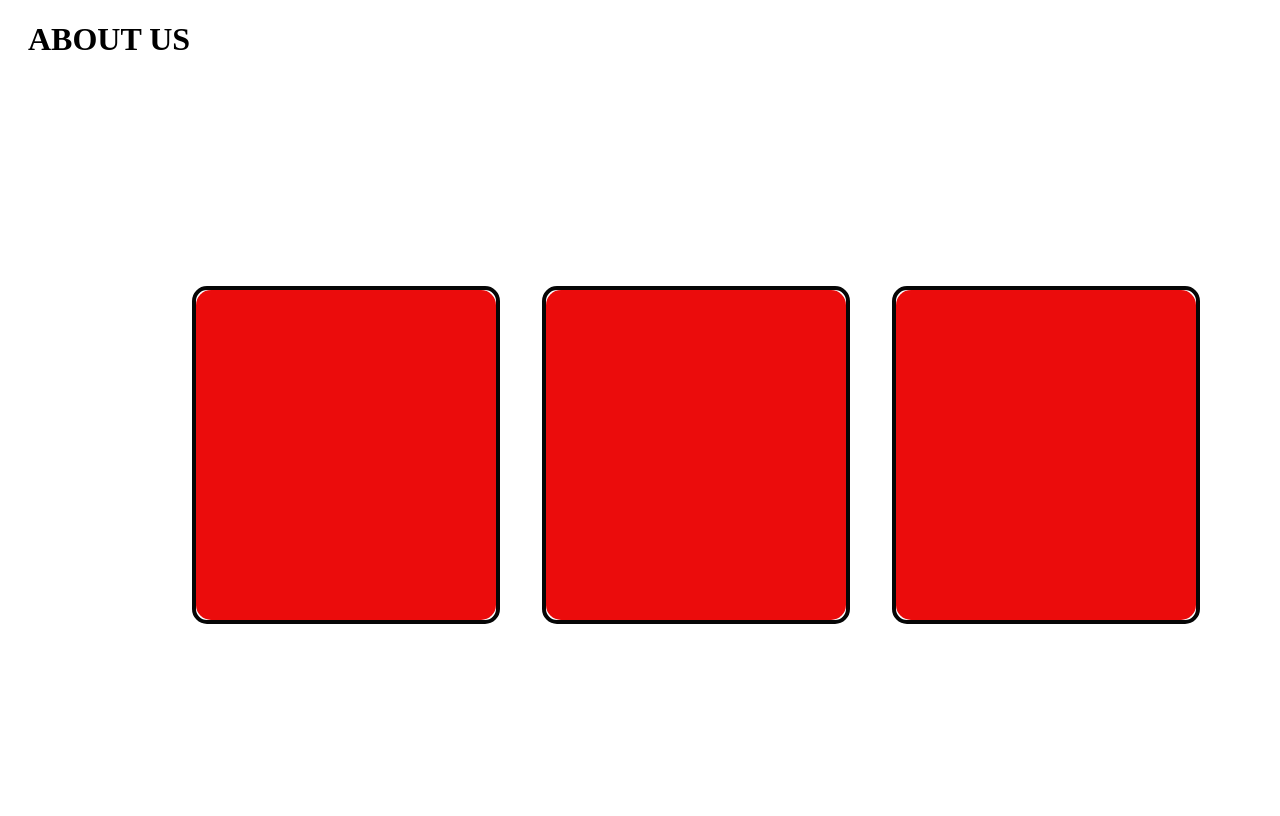
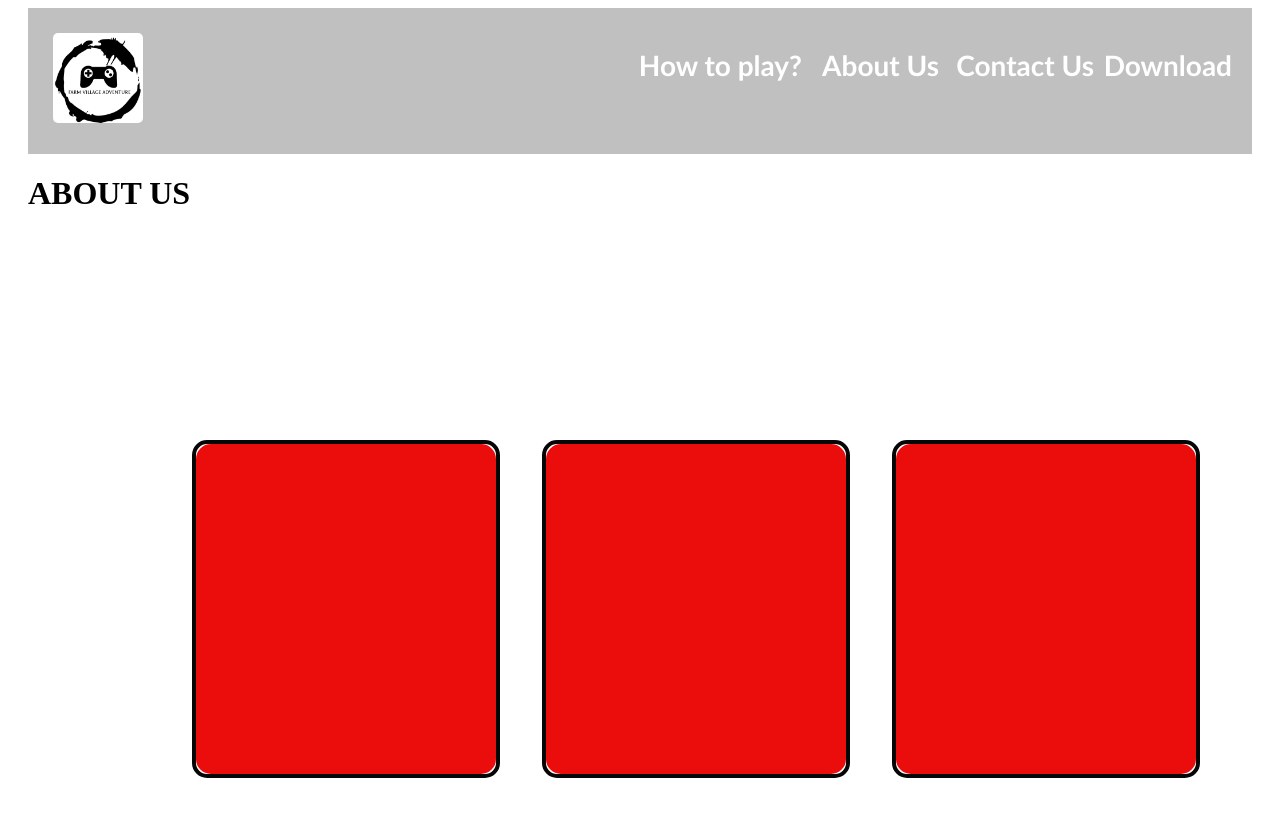
Before and after one commit to codingburgas/2122-the-games--adventures-final-project-dhgrudov19, a plain HTML site: page project/pages/about us.html in a window 1280 px wide. Shown: the top 816 px of the page. Drawn offline with Linux system fonts and the light colour scheme; files that its build step writes are made by us from their sources; files whose address does not match are found by name.

Commit message:
Add files via upload
Edit aboutus.html

```diff
--- a/project/pages/about us.html
+++ b/project/pages/about us.html
@@ -1,10 +1,31 @@
 <!DOCTYPE html>
 <html>
     <head>
+        <meta charset="UTF-8">
+        <meta name="viewport" content="width=device-width, initial-scale=1.0">
         <link rel="stylesheet" href="aboutus.css">
         <title>ABOUT US</title>
     </head>
     <body>
+        <nav>
+            <div class="homepage">
+                    <div class="logo">
+                        <a href="../index.html"><img id="logo" src="../images/logo.png" height="90px" width="90px"></a>
+                    </div>
+                    <div class="play">
+                        <a href="play.html">How to play?</a>
+                    </div>
+                    <div class="aboutus">
+                        About Us
+                    </div>
+                    <div class="contactus">
+                        <a href="contactus.html">Contact Us</a>
+                    </div>
+                    <div class="download">
+                        Download
+                    </div>
+            </div>
+        </nav>
         <h1><centre>ABOUT US</centre></h1>
         <!-- Flip cards about our team -->
 <div class ="flipCards">
--- a/project/styles/aboutus.css
+++ b/project/styles/aboutus.css
@@ -1,3 +1,101 @@
+html {
+	overflow: hidden;
+}
+
+body {
+	position:relative;
+	left:20px;
+}
+
+/*decorite homepage*/
+.homepage {
+	background-color: rgb(192, 192, 192);
+    min-height: 100%;
+    position: relative;
+    background-position: center;
+    background-size: cover;
+    background-repeat: no-repeat;
+    background-attachment:local;
+	margin-right: 40px;
+}
+
+.play, .aboutus, .contactus, .download {
+    font-size: 28px;
+    font-family: Calibri;
+    color: #FFFFFF;
+    font-weight: bold;
+    display: inline-block;
+    margin-top: 40px;
+    margin-bottom: auto;
+    height: fit-content;
+    transition: all 0.8s;
+}
+
+.play, .aboutus, .contactus, .download {
+    position: absolute;
+}
+
+.logo:hover, .play:hover, .aboutus:hover, .contactus:hover, .download:hover {
+    background-color: #FFFFFF;
+    border-radius: 10px;
+    opacity: 0.75;
+    color: #000000;
+    cursor: pointer;
+}
+
+a {
+    text-decoration: none;
+    color: #FFFFFF;
+    font-size: 28px;
+    font-family: Calibri;
+    font-weight: bold;
+    display: inline-block;
+    margin-bottom: auto;
+    height: fit-content;
+    transition: all 0.8s;
+}
+
+a:hover {
+    background-color: #FFFFFF;
+    border-radius: 10px;
+    opacity: 0.75;
+    color: #000000;
+    cursor: pointer;
+}
+
+.logo {
+    position:relative;
+        margin:20px 20px;
+        display:inline-block;
+        height: fit-content;
+        background-size: cover;
+        background-position:center;
+        background-repeat: no-repeat;
+        opacity: 1;
+        transition: all 0.8s;
+}
+
+#logo {
+    border-radius:10%;
+    padding: 5px;
+}
+
+.download {
+    right: 20px;
+}
+
+.contactus {
+    right: 158px;
+}
+
+.aboutus {
+    right: 313px;
+}
+
+.play {
+    right: 450px;
+}
+
 html {
 	overflow: hidden;
 }
```
Also changed, not shown: project/pages/play.html (+1 -1 lines).
